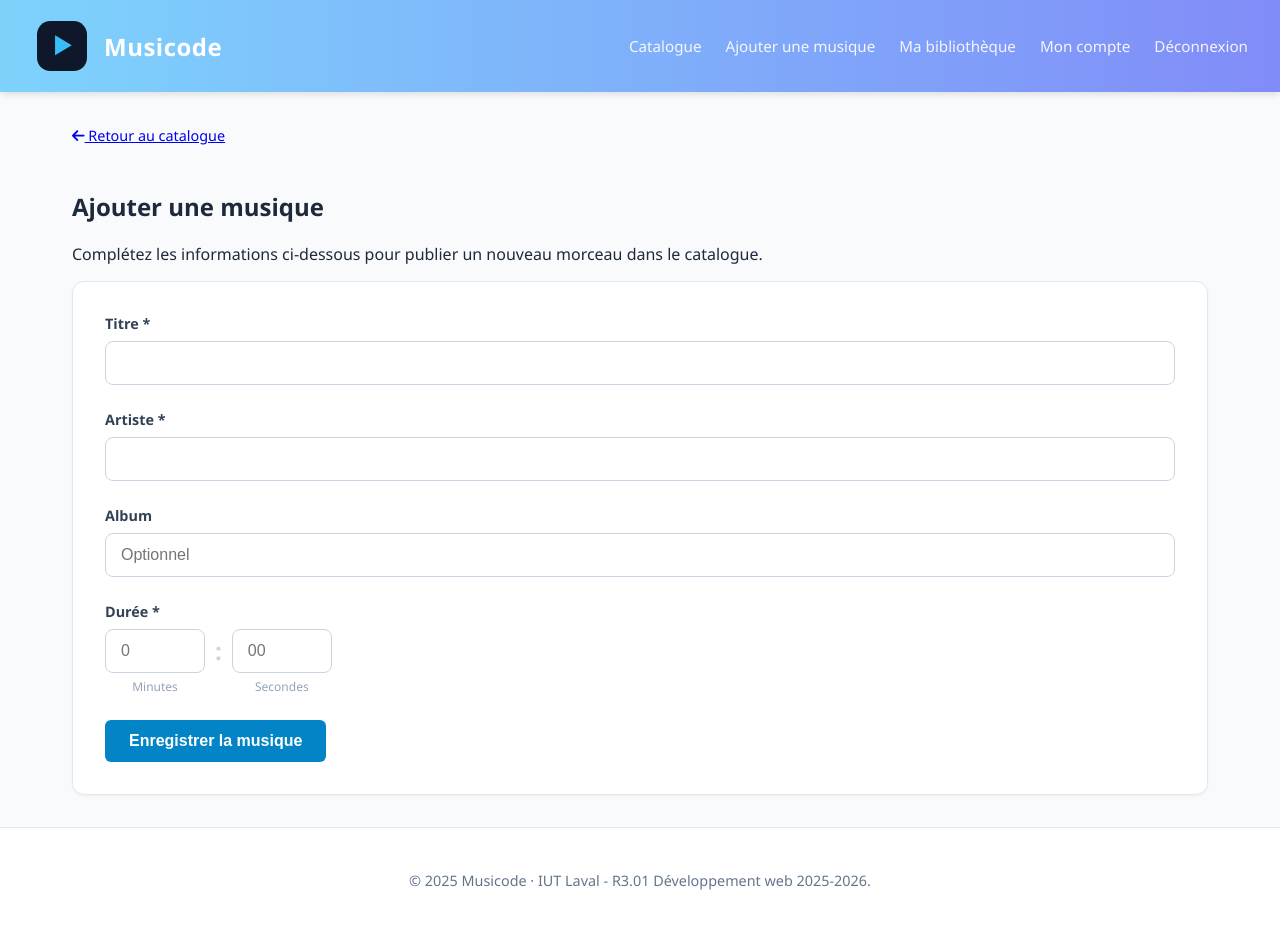
After one commit to AlixCORBIN/musicode_td21_5, a PHP site: the page made by index.php in a window 1280 px wide. The commit adds this page. Run offline with PHP 8.4, Linux system fonts and the light colour scheme; the visitor is signed in with stand-in values (Sample User, id 1).

Commit message:
blibliotheque et add musique

```diff
--- /dev/null
+++ b/controller/ajouterMusiqueController.php
@@ -0,0 +1,54 @@
+<?php
+
+require_once __DIR__ . '/../core/Controller.php';
+require_once __DIR__ . '/../models/Music.php';
+
+class AjouterMusiqueController extends Controller {
+
+    public function add() {
+        if (!isset($_SESSION['user'])) {
+            header('Location: index.php?page=login');
+            exit;
+        }
+
+        $data = [
+            'title' => 'Ajouter une musique',
+            'description' => 'Ajoutez un nouveau morceau au catalogue'
+        ];
+
+        $this->loadView('ajouterMusique', $data);
+    }
+
+    public function store() {
+        if (!isset($_SESSION['user'])) {
+            header('Location: index.php?page=login');
+            exit;
+        }
+
+        if ($_SERVER['REQUEST_METHOD'] === 'POST') {
+            $titre = htmlspecialchars(trim($_POST['titre']));
+            $artiste = htmlspecialchars(trim($_POST['artiste']));
+            $album = htmlspecialchars(trim($_POST['album']));
+
+            $min = intval($_POST['duree_min']);
+            $sec = intval($_POST['duree_sec']);
+
+            if (empty($titre) || empty($artiste)) {
+                die("Le titre et l'artiste sont obligatoires.");
+            }
+
+            $dureeFormattee = str_pad($min, 2, '0', STR_PAD_LEFT) . ':' . str_pad($sec, 2, '0', STR_PAD_LEFT);
+
+            $musicModel = new Music();
+            $success = $musicModel->create($titre, $artiste, $album, $dureeFormattee);
+
+            if ($success) {
+                header('Location: index.php?page=home');
+                exit;
+            } else {
+                die("Erreur lors de l'ajout de la musique.");
+            }
+        }
+    }
+}
+?>
--- a/models/Music.php
+++ b/models/Music.php
@@ -13,4 +13,16 @@ class Music extends Model {
             return [];
         }
     }
+
+    public function create($titre, $artiste, $album, $duree) {
+        $sql = "INSERT INTO musics (titre, artiste, album, duree) VALUES (:titre, :artiste, :album, :duree)";
+        $stmt = $this->db->prepare($sql);
+
+        return $stmt->execute([
+            ':titre' => $titre,
+            ':artiste' => $artiste,
+            ':album' => $album,
+            ':duree' => $duree
+        ]);
+    }
 }
--- /dev/null
+++ b/views/ajouterMusique.php
@@ -0,0 +1,68 @@
+<!DOCTYPE html>
+<html lang="fr">
+<head>
+    <meta charset="UTF-8">
+    <meta name="viewport" content="width=device-width, initial-scale=1.0">
+    <title><?php echo $title; ?></title>
+    <link rel="stylesheet" href="css/style.css">
+    <link rel="stylesheet" href="https://cdnjs.cloudflare.com/ajax/libs/font-awesome/6.4.0/css/all.min.css">
+</head>
+<body>
+
+    <?php require_once 'views/header.php'; ?>
+
+    <main class="container">
+
+        <div class="back-link">
+            <a href="index.php?page=home"><i class="fa-solid fa-arrow-left"></i> Retour au catalogue</a>
+        </div>
+
+        <section class="form-section">
+            <div class="form-header">
+                <h2>Ajouter une musique</h2>
+                <p>Complétez les informations ci-dessous pour publier un nouveau morceau dans le catalogue.</p>
+            </div>
+
+            <form action="index.php?page=ajouterMusique&action=store" method="POST" class="music-form">
+
+                <div class="form-group">
+                    <label for="titre">Titre *</label>
+                    <input type="text" id="titre" name="titre" required class="form-control">
+                </div>
+
+                <div class="form-group">
+                    <label for="artiste">Artiste *</label>
+                    <input type="text" id="artiste" name="artiste" required class="form-control">
+                </div>
+
+                <div class="form-group">
+                    <label for="album">Album</label>
+                    <input type="text" id="album" name="album" placeholder="Optionnel" class="form-control">
+                </div>
+
+                <div class="form-group">
+                    <label>Durée *</label>
+                    <div class="duration-inputs">
+                        <div class="input-wrapper">
+                            <input type="number" name="duree_min" min="0" max="59" required class="form-control small-input" placeholder="0">
+                            <span class="sub-label">Minutes</span>
+                        </div>
+                        <span class="separator">:</span>
+                        <div class="input-wrapper">
+                            <input type="number" name="duree_sec" min="0" max="59" required class="form-control small-input" placeholder="00">
+                            <span class="sub-label">Secondes</span>
+                        </div>
+                    </div>
+                </div>
+
+                <div class="form-actions">
+                    <button type="submit" class="btn-primary">Enregistrer la musique</button>
+                </div>
+
+            </form>
+        </section>
+    </main>
+
+    <?php require_once 'views/footer.php'; ?>
+</body>
+</html>
--- a/views/header.php
+++ b/views/header.php
@@ -7,15 +7,15 @@
     <nav>
         <?php if (isset($_SESSION['user'])): ?>
             <a href="index.php?page=home">Catalogue</a>
-            <a href="index.php?page=music&action=add">Ajouter une musique</a>
+            <a href="index.php?page=ajouterMusique&action=add">Ajouter une musique</a>
             <a href="index.php?page=library">Ma bibliothèque</a>
             <a href="index.php?page=account">Mon compte</a>
-            <a href="index.php?page=auth&action=logout" class="btn-logout">Déconnexion</a>
+            <a href="index.php?page=login&action=logout" class="btn-logout">Déconnexion</a>
 
         <?php else: ?>
             <a href="index.php?page=home">Catalogue</a>
-            <a href="index.php?page=auth&action=login">Connexion</a>
-            <a href="index.php?page=auth&action=register">Inscription</a>
+            <a href="index.php?page=login">Connexion</a>
+            <a href="index.php?page=register">Inscription</a>
         <?php endif; ?>
     </nav>
 </header>
```
Also changed, not shown: controller/LibraryController.php (added, +61 -0 lines), models/UserLibrary.php (added, +46 -0 lines), views/library.php (added, +68 -0 lines), views/ajoutMusique.php (deleted).
